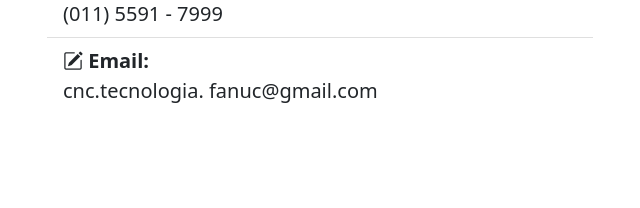
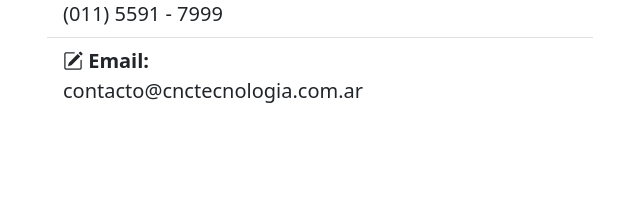
Before and after one commit to avrolon/cnc-tecnologia, a plain HTML site: page index.html in a window 1280 px wide. Shown: the part 2698-2906 px from the top of the page, 35-675 px from the left. Drawn offline with nearby package versions, Linux system fonts and the light colour scheme; grey boxes are pictures that could not be loaded.

Commit message:
se modifica casilla de correo

```diff
--- a/index.html
+++ b/index.html
@@ -241,7 +241,7 @@
               <li class="list-group-item">
                 <i class="bi bi-pencil-square"></i>
                 <span class="fw-bold">Email:<br /></span>
-                cnc.tecnologia. fanuc@gmail.com
+                contacto@cnctecnologia.com.ar
               </li>
             </ul>
           </div>
```
